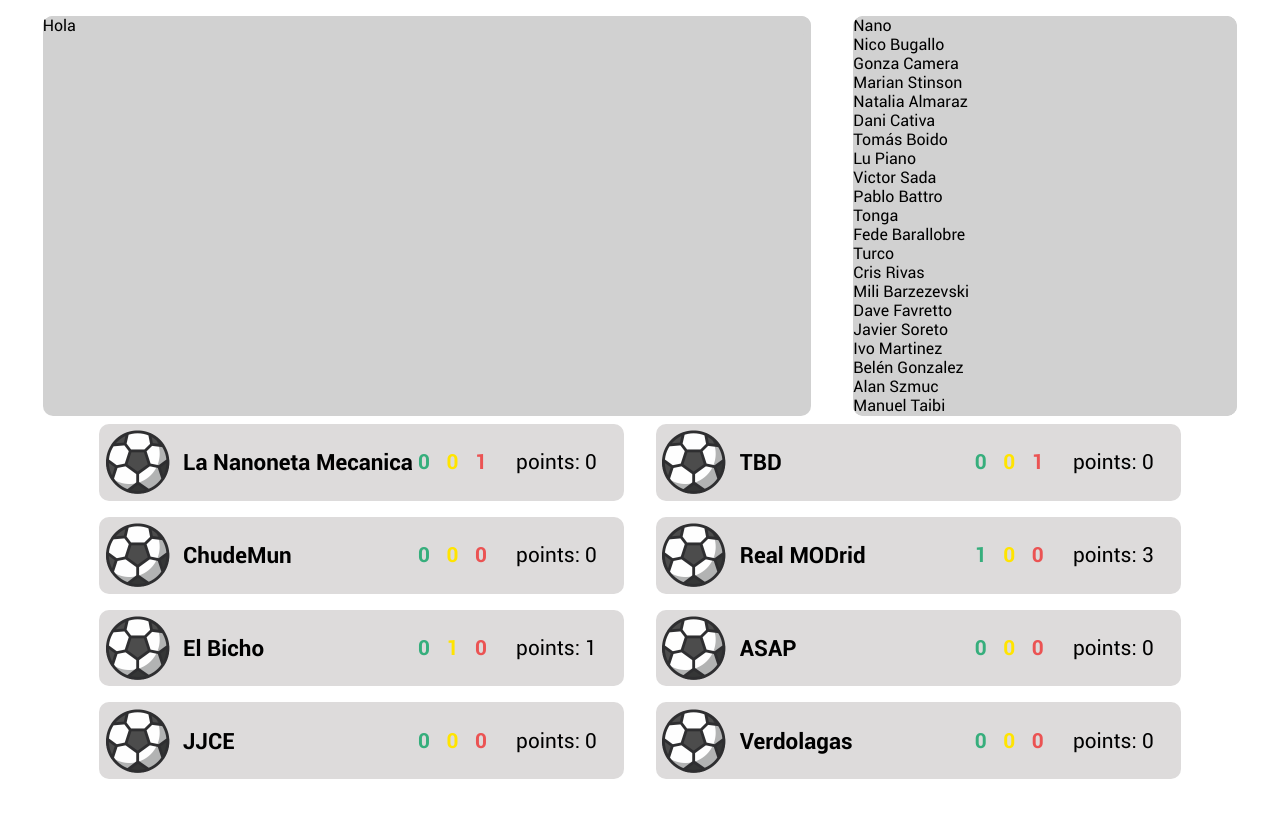
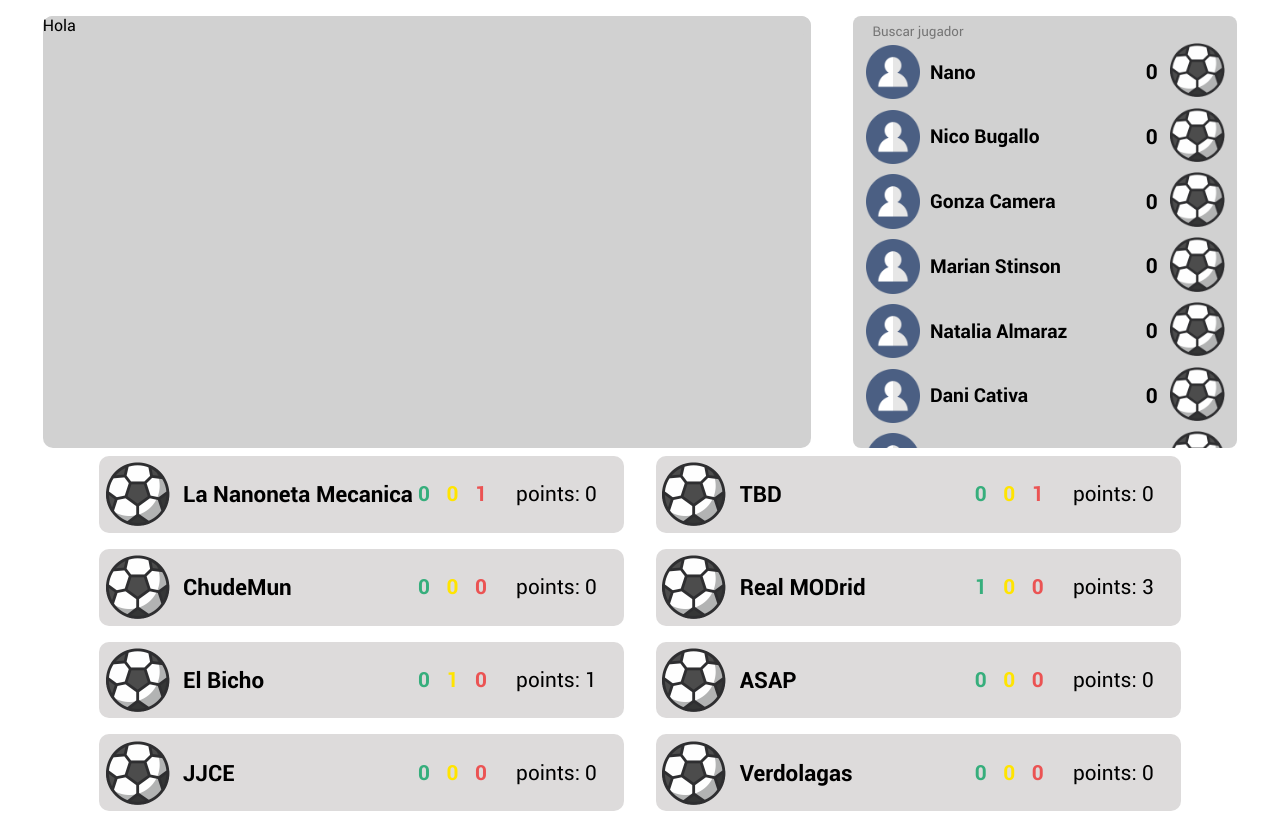
Before and after one commit to felipendelicia/MODO-fixture-frontend, a React (Create React App) app: page / in a window 1280 px wide. Built offline with nearby package versions, Linux system fonts and the light colour scheme.

Commit message:
feat: players component and started the search bar

```diff
--- a/src/components/General/Players/Players.css
+++ b/src/components/General/Players/Players.css
@@ -1,7 +1,38 @@
+.players-container-main{
+}
 .players-container{
     background-color: #D1D1D1;
-    border-radius: 10px;
+    border-radius: 8px;
     width: 30vw;
     max-height: 50vh;
-    overflow-y:auto
+    overflow-y:auto;
+    padding-bottom: 2em;
 }
+.player-container{
+    display: flex;
+    align-items: center;
+    justify-content: space-between;
+    padding: 0.2em;
+}
+.player-photo-name{
+    margin-left: 0.6em;
+    display: flex;
+    align-items: center;
+}
+.player-photo{
+    width: 3.4em;
+    margin-right: 0.6em;
+}
+.player-name{
+    font-size: 1.2em;
+    font-family: Roboto-bold;
+}
+.player-goals-team{
+    display: flex;
+    align-items: center;
+}
+.player-goals-team p{
+    margin-right: 0.6em;
+    font-size: 1.3em;
+    font-family: Roboto-bold;
+}
--- a/src/components/General/Players/Players.tsx
+++ b/src/components/General/Players/Players.tsx
@@ -1,21 +1,54 @@
 import React from 'react'
+import {Link} from "react-router-dom"
 
 import "./Players.css"
 
+import SearchBar from './SearchBar/SearchBar'
+
 import { players } from '../../../data/players'
+import { goals } from '../../../data/goals'
+import { teams } from '../../../data/teams'
 
 const Players = () => {
+
+  const handlePlayerGoals = (id:string) => {
+    let playerGoals = 0
+    for(let i = 0;i<goals.length;i++){
+      if(goals[i].playerGoalId===id){
+        playerGoals = playerGoals + 1
+      }
+    }
+    return playerGoals
+  }
+
   return (
-    <div className="players-container">
+    <div className="players-container-main">
         <div className="search-bar-container">
-
+          <SearchBar/>
         </div>
         <div className="players-container">
           {
             players.map((player, index)=>{
+              let currentTeam = ""
+              for(let i = 0;i<teams.length;i++){
+                if(teams[i].id===player.teamId){
+                  currentTeam = teams[i].name.replaceAll(" ", "")
+                  break
+                }
+              }
+
               return(
                 <div className="player-container" key={index}>
-                  {player.name}
+                  <div className="player-photo-name">
+                    <img src="./assets/img/people.png" alt="playerPic" className="player-photo"/>
+                    <p className="player-name">{player.name}</p>
+                  </div>
+                  <div className="player-goals-team">
+                    <p>{handlePlayerGoals(player.id)}</p>
+                    <Link to={"/team/" + currentTeam}>
+                      <img src="./assets/img/favicon.png" className="player-photo" alt="team shield"/>
+                    </Link>
+                  </div>
                 </div>
               )
             })
--- /dev/null
+++ b/src/components/General/Players/SearchBar/SearchBar.css
@@ -0,0 +1,5 @@
+.searchbar-container input{
+    width: 80%;
+    margin-left: 5%;
+    margin-top: 2%;
+}
--- /dev/null
+++ b/src/components/General/Players/SearchBar/SearchBar.tsx
@@ -0,0 +1,13 @@
+import React from 'react'
+
+import "./SearchBar.css"
+
+const SearchBar = () => {
+  return (
+    <div className="searchbar-container">
+        <input placeholder="Buscar jugador"></input>
+    </div>
+  )
+}
+
+export default SearchBar
--- a/src/index.css
+++ b/src/index.css
@@ -9,6 +9,12 @@ a{
   color: inherit;
 }
 
+input{
+  background-color: inherit;
+  outline: none;
+  border: 0;
+}
+
 /*
   grey: #D1D1D1
   red: #EB5353
@@ -18,7 +24,7 @@ a{
 
 /* Scroll bar style */
 ::-webkit-scrollbar {
-  width: 10px;
+  width: 8px;
 }
 ::-webkit-scrollbar-track {
   border-radius: 10px;
```
Also changed, not shown: public/assets/img/crown.png (added), public/assets/img/people.png (added).
